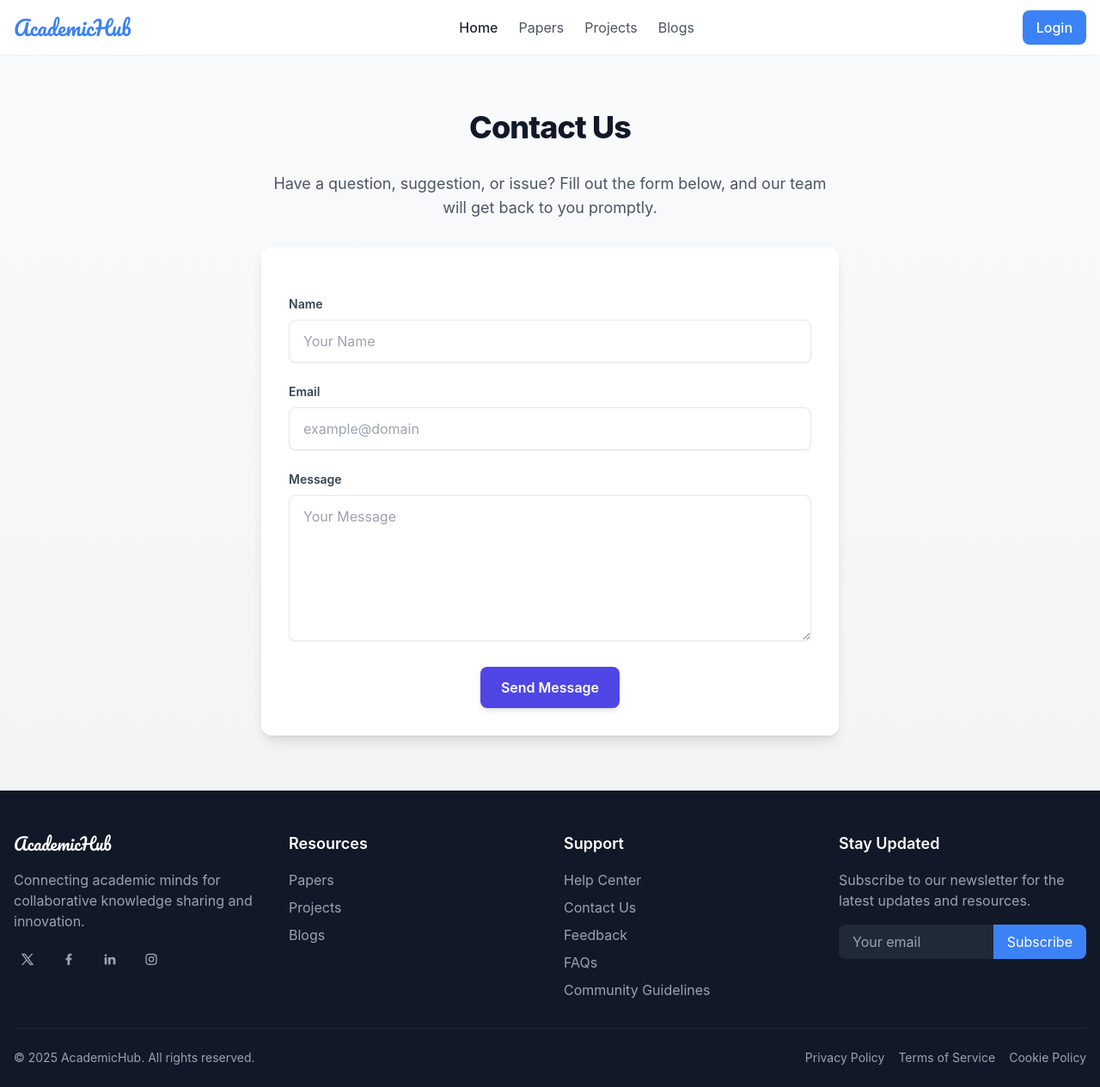
After one commit to keyurbhatiya/Academichub, a Django app: page /contact/ in a window 1280 px wide. The commit adds this page. Shown: the whole page at 86% size. Run offline with Django 4.2, Linux system fonts and the light colour scheme; some libraries are stand-ins or nearby versions.

Commit message:
Add contact, feedback, help center, and community or change db postgresql

```diff
--- a/core/forms.py
+++ b/core/forms.py
@@ -1,7 +1,7 @@
 from django import forms
 from django.contrib.auth.forms import UserCreationForm
 from django.contrib.auth.models import User
-from .models import OldPaper, Project, Blog
+from .models import OldPaper, Project, Blog, Contact, SiteSettings
 
 class RegisterForm(UserCreationForm):
     email = forms.EmailField(required=True)
@@ -38,3 +38,15 @@ class ContentModerationForm(forms.Form):
     content_id = forms.IntegerField()
     action = forms.ChoiceField(choices=[('approve', 'Approve'), ('reject', 'Reject')])
     reason = forms.CharField(widget=forms.Textarea, required=False)
+
+from django import forms
+
+class ContactForm(forms.ModelForm):
+    class Meta:
+        model = Contact
+        fields = ['name', 'email', 'message']
+
+class FeedbackForm(forms.Form):
+    name = forms.CharField(max_length=100)
+    email = forms.EmailField()
+    message = forms.CharField(widget=forms.Textarea)
--- a/core/models.py
+++ b/core/models.py
@@ -178,3 +178,12 @@ class SiteSettings(models.Model):
 
     def __str__(self):
         return "Site Settings"
+
+class Contact(models.Model):
+    name = models.CharField(max_length=100)
+    email = models.EmailField()
+    message = models.TextField()
+    created_at = models.DateTimeField(auto_now_add=True)
+
+    def __str__(self):
+        return f'Contact from {self.name} ({self.email})'
--- a/core/urls.py
+++ b/core/urls.py
@@ -23,6 +23,14 @@ urlpatterns = [
     path('comment/<int:comment_id>/like/', views.like_comment, name='like_comment'),
     path('reply/<int:reply_id>/like/', views.like_reply, name='like_reply'),
     path('user/', include('academichub.auth_urls')),
+    path('help-center/', views.help_center, name='help_center'),
+    path('contact/', views.contact_us, name='contact'),
+    path('feedback/', views.feedback_view, name='feedback'),
+    path('community-guidelines/', views.community_guidelines, name='community_guidelines'),
+    path('faq/', views.faq_page, name='faqs'),
+
+
+
 
     path('uploads/', views.user_uploads_view, name='user_uploads'),
 
--- a/core/views.py
+++ b/core/views.py
@@ -1,7 +1,7 @@
 from django.shortcuts import render, redirect, get_object_or_404
 from django.contrib.auth import login, logout
 from django.contrib.auth.decorators import login_required, user_passes_test
-from .forms import RegisterForm, OldPaperForm, ProjectForm, BlogForm
+from .forms import RegisterForm, OldPaperForm, ProjectForm, BlogForm, ContactForm, FeedbackForm
 from .models import OldPaper, Project, Blog, SiteSettings,  Comment
 from django.contrib.auth.models import User
 from django.contrib import messages
@@ -124,6 +124,37 @@ def projects(request):
 def blogs(request):
     blogs = Blog.objects.all().order_by('-created_at')
     return render(request, 'core/blogs.html', {'blogs': blogs})
+
+def help_center(request):
+    return render(request, 'core/help_center.html')
+
+def contact_us(request):
+    if request.method == 'POST':
+        form = ContactForm(request.POST)
+        if form.is_valid():
+            form.save()
+            messages.success(request, 'Your message has been sent successfully!')
+            return redirect('contact')
+    else:
+        form = ContactForm()
+    return render(request, 'core/contact.html', {'form': form})
+
+
+def feedback_view(request):
+    form = FeedbackForm(request.POST or None)
+    if request.method == 'POST' and form.is_valid():
+        # You could save to a model or send an email here
+        messages.success(request, "Thank you for your feedback!")
+        return redirect('feedback')
+    return render(request, 'core/feedback.html', {'form': form})
+
+def community_guidelines(request):
+    return render(request, 'core/community_guidelines.html')
+
+def faq_page(request):
+    return render(request, 'core/faq.html')
+
+
 
 @login_required
 def upload_paper(request):
--- a/requirement.txt
+++ b/requirement.txt
@@ -2,3 +2,4 @@ Django>=4.2,<5.0
 mysqlclient>=2.2.0
 Pillow
 django-crispy-forms
+psycopg2-binary
--- a/templates/core/base.html
+++ b/templates/core/base.html
@@ -27,6 +27,8 @@
     <link href="https://cdn.quilljs.com/1.3.6/quill.snow.css" rel="stylesheet">
     <link href="https://cdnjs.cloudflare.com/ajax/libs/font-awesome/6.4.0/css/all.min.css" rel="stylesheet">
     <script src="https://cdn.quilljs.com/1.3.6/quill.js"></script>
+    <link href="https://cdn.jsdelivr.net/npm/remixicon/fonts/remixicon.css" rel="stylesheet">
+
     <!-- Tailwind CSS -->
     <script src="https://cdn.tailwindcss.com/3.4.16"></script>
     <script>
--- /dev/null
+++ b/templates/core/contact.html
@@ -0,0 +1,53 @@
+{% extends 'core/base.html' %}
+{% block title %}Contact Us | AcademicHub{% endblock %}
+
+{% block content %}
+<main class="bg-gradient-to-b from-gray-50 to-gray-100 min-h-screen py-16">
+    <div class="max-w-4xl mx-auto px-4 sm:px-6 lg:px-8">
+        <h1 class="text-4xl font-extrabold text-gray-900 mb-8 text-center tracking-tight">Contact Us</h1>
+
+        {% if messages %}
+            <div class="mb-6">
+                {% for message in messages %}
+                    <div class="bg-green-50 text-green-800 px-6 py-4 rounded-lg shadow-sm border border-green-200 animate-fade-in">
+                        {{ message }}
+                    </div>
+                {% endfor %}
+            </div>
+        {% endif %}
+
+        <p class="text-lg text-gray-600 mb-8 text-center max-w-2xl mx-auto">Have a question, suggestion, or issue? Fill out the form below, and our team will get back to you promptly.</p>
+
+        <form method="post" class="bg-white p-8 rounded-xl shadow-lg space-y-6 max-w-2xl mx-auto">
+            {% csrf_token %}
+            <div>
+                <label for="name" class="block text-sm font-semibold text-gray-700 mb-2">Name</label>
+                <input type="text" name="name" id="name" placeholder="Your Name" required
+                    class="w-full px-4 py-3 border border-gray-200 rounded-lg shadow-sm focus:ring-2 focus:ring-indigo-500 focus:border-indigo-500 text-gray-900 placeholder-gray-400 transition duration-200">
+                {{ form.name.errors }}
+            </div>
+
+            <div>
+                <label for="email" class="block text-sm font-semibold text-gray-700 mb-2">Email</label>
+                <input type="email" name="email" id="email" placeholder="example@domain" required
+                    class="w-full px-4 py-3 border border-gray-200 rounded-lg shadow-sm focus:ring-2 focus:ring-indigo-500 focus:border-indigo-500 text-gray-900 placeholder-gray-400 transition duration-200">
+                {{ form.email.errors }}
+            </div>
+
+            <div>
+                <label for="message" class="block text-sm font-semibold text-gray-700 mb-2">Message</label>
+                <textarea name="message" id="message" rows="6" required
+                    class="w-full px-4 py-3 border border-gray-200 rounded-lg shadow-sm focus:ring-2 focus:ring-indigo-500 focus:border-indigo-500 text-gray-900 placeholder-gray-400 resize-y transition duration-200" placeholder="Your Message"></textarea>
+                {{ form.message.errors }}
+            </div>
+
+            <div class="text-center">
+                <button type="submit"
+                    class="bg-indigo-600 hover:bg-indigo-700 text-white font-semibold px-6 py-3 rounded-lg shadow-md hover:shadow-lg transition duration-200 transform hover:-translate-y-1">
+                    Send Message
+                </button>
+            </div>
+        </form>
+    </div>
+</main>
+{% endblock %}
--- a/templates/core/footer.html
+++ b/templates/core/footer.html
@@ -43,11 +43,11 @@
                 <div>
                     <h4 class="text-lg font-semibold mb-4">Support</h4>
                     <ul class="space-y-2">
-                        <li><a href="#" class="text-gray-400 hover:text-white">Help Center</a></li>
-                        <li><a href="#" class="text-gray-400 hover:text-white">Contact Us</a></li>
-                        <li><a href="#" class="text-gray-400 hover:text-white">Feedback</a></li>
-                        <li><a href="#" class="text-gray-400 hover:text-white">FAQs</a></li>
-                        <li><a href="#" class="text-gray-400 hover:text-white">Community Guidelines</a></li>
+                        <li><a href="{% url 'help_center' %}" class="text-gray-400 hover:text-white">Help Center</a></li>
+                        <li><a href="{% url 'contact' %}" class="text-gray-400 hover:text-white">Contact Us</a></li>
+                        <li><a href="{% url 'feedback' %}" class="text-gray-400 hover:text-white">Feedback</a></li>
+                        <li><a href="{% url 'faqs' %}" class="text-gray-400 hover:text-white">FAQs</a></li>
+                        <li><a href="{% url 'community_guidelines' %}" class="text-gray-400 hover:text-white">Community Guidelines</a></li>
                     </ul>
                 </div>
 
```
Also changed, not shown: academichub/settings.py (+13 -4 lines), templates/core/community_guidelines.html (added, +17 -0 lines), templates/core/faq.html (added, +30 -0 lines), templates/core/feedback.html (added, +51 -0 lines), templates/core/help_center.html (added, +45 -0 lines), core/migrations/0009_contact.py (added).
